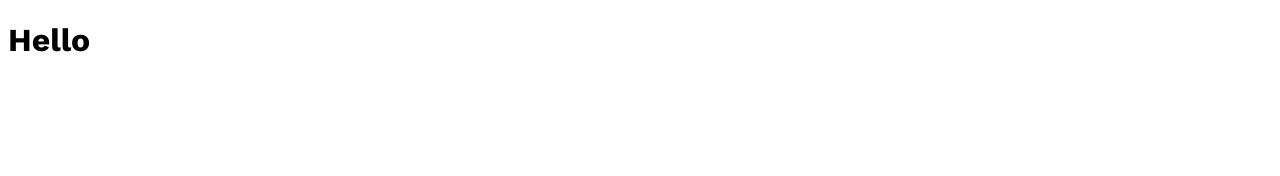
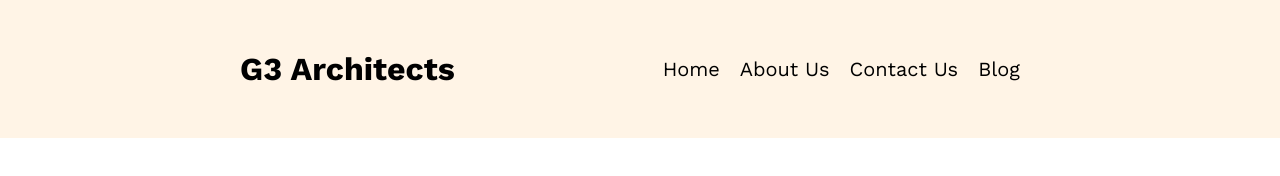
Before and after one commit to mdsayedhasann/g3-architects-website, a plain HTML site: page index.html in a window 1280 px wide. Drawn offline with nearby package versions, Linux system fonts and the light colour scheme.

Commit message:
Nav Done

```diff
--- a/css/style.css
+++ b/css/style.css
@@ -5,4 +5,28 @@
 * {
 
     font-family: 'Work Sans', sans-serif;
+    margin: 0;
+    padding: 0;
 }
+
+.header{
+    background: rgba(255, 144, 14, 0.10);
+    padding: 50px 240px;
+}
+.nav-title{
+    font-size: 2rem;
+}
+nav{
+    display: flex;
+    justify-content: space-between;
+    align-items: center;
+}
+
+nav > ul{
+    list-style: none;
+    display: flex;
+}
+nav > ul li{
+    margin-right: 20px;
+    font-size: 1.25rem;
+}
--- a/index.html
+++ b/index.html
@@ -8,6 +8,26 @@
     <title>G3 Architects Website</title>
 </head>
 <body>
-    <h1>Hello</h1>
+    <header class="header">
+
+
+        <nav>
+            <h3 class="nav-title">G3 Architects</h3>
+            <ul>
+                <li>Home</li>
+                <li>About Us</li>
+                <li>Contact Us</li>
+                <li>Blog</li>
+            </ul>
+        </nav>
+    </header>
+
+    <main>
+
+    </main>
+
+    <footer>
+
+    </footer>
 </body>
 </html>
```
